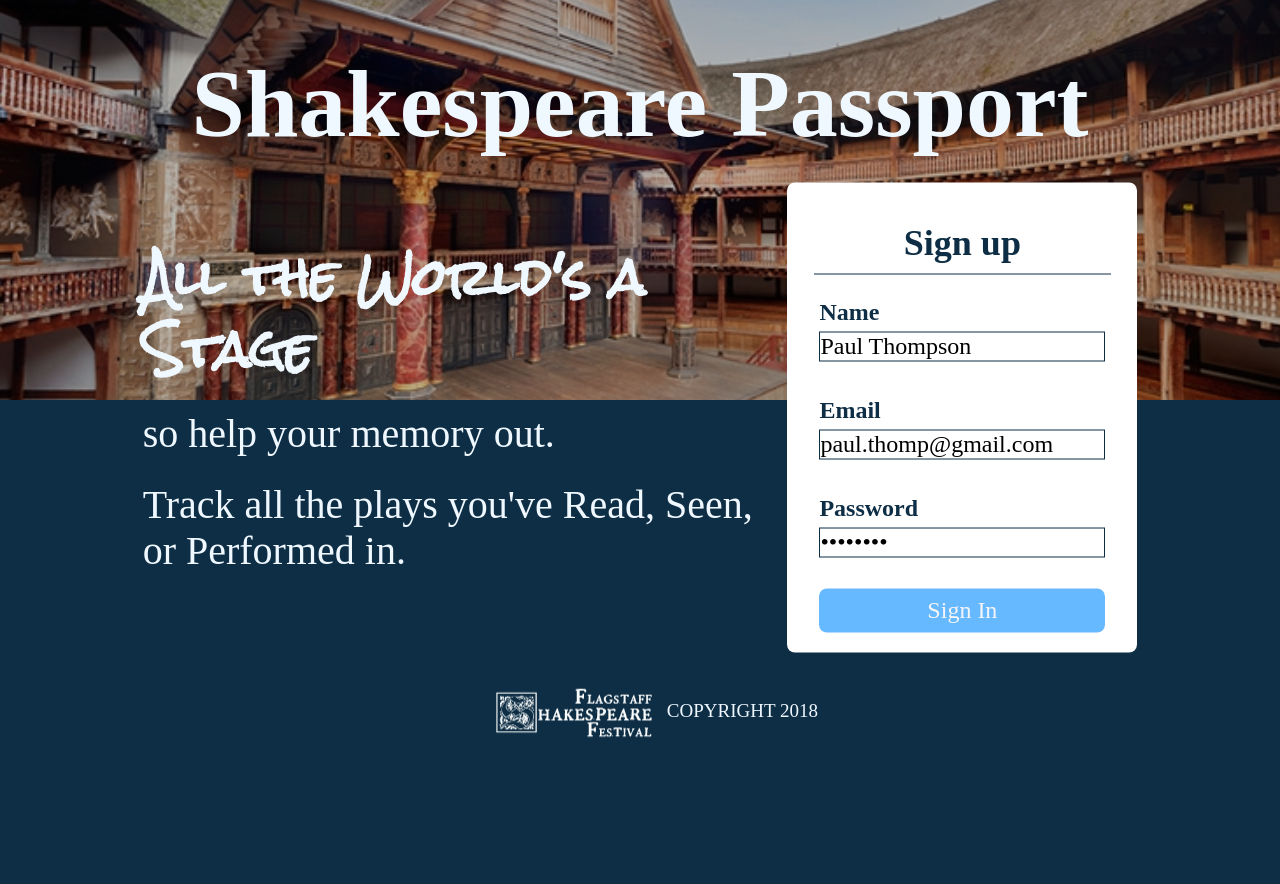
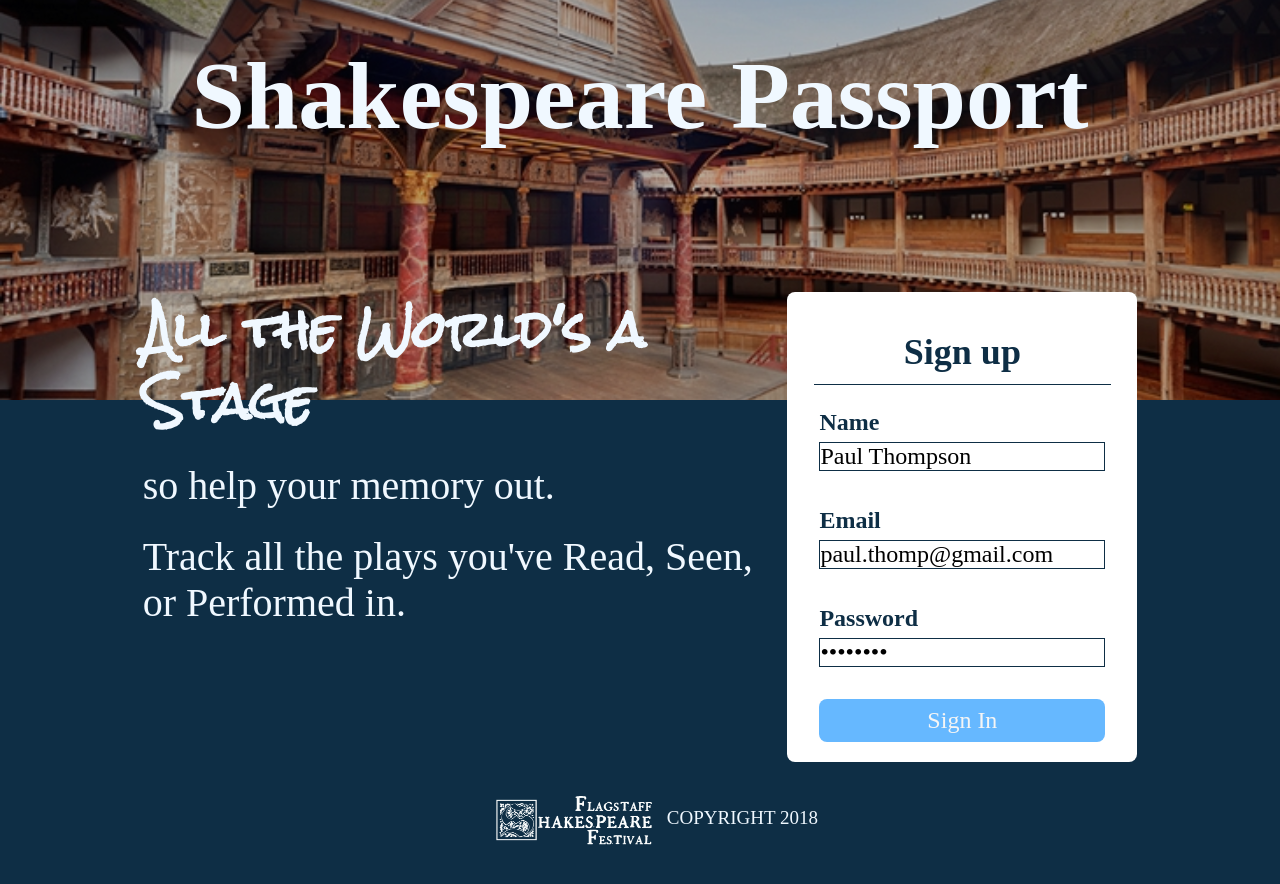
Before and after one commit to BlitzDampfwalze/shakespeare-passport-node-capstone, a website: page public/index.html in a window 1280 px wide. Drawn offline with nearby package versions, Linux system fonts and the light colour scheme; a web font is replaced by a local one.

Commit message:
Home page responsive styling mostly redone

```diff
--- a/public/index.html
+++ b/public/index.html
@@ -23,14 +23,13 @@
             </ul>
         </div>
     </nav>
-
+    <div class="background-div"></div>
     <header role="banner">
         <h1>Shakespeare Passport</h1>
     </header>
 
     <main role="main">
         <div id="form-container">
-            <div class="gutter">
             <section id="form-text">
                 <h3>All the World's a Stage</h3>
                 <p>so help your memory out.</p>
@@ -54,7 +53,7 @@
                     <button type="submit" class="submit-button">Sign In</button>
                 </fieldset>
             </form>
-            </div>
+
         </div>
 
         <section id="login-page" style="display: none;">
--- a/public/style.css
+++ b/public/style.css
@@ -19,47 +19,49 @@ body {
 h1 {
     font-family: 'IM Fell French Canon SC', serif;
     /* text-transform: uppercase; */
-    font-size: 4rem;
-    margin: 3rem;
+    font-size: 2.9rem;
+    margin: 2.5rem .5rem;
 }
 
 header {
+    padding: 1px 0;
+}
+
+.background-div {
     background: #00000047 url(images/globe-theatre.jpg) no-repeat center center;
-    background-size: 100% auto;
-    padding: 1px 0;
+    background-size: cover;
     background-blend-mode: multiply;
-    height: 50vh;
+    height: 28vh;
+    width: 100%;
+    position: absolute;
+    top: 0;
+    left: 0;
+    z-index: -1;
 }
 
 #form-container {
-    position: relative;
-    top: 50%;
-    left: 50%;
-    transform: translate(-50%, -50%);
-    /*    -ms-transform: translate(-50%, -50%);*/
     width: 100%;
     max-width: 1000px;
-    padding: 35px 0 0;
-    margin: 120px auto 0;
+    /*    padding: 35px 0 0;*/
+    margin: 0 auto;
 }
 
 #form-text {
     vertical-align: middle;
-    font-size: 32px;
+    font-size: 24px;
     width: 90%;
     text-align: center;
-    padding: 0 20px 10px 0;
     margin: 0 auto;
 }
 
 #form-text p {
-    margin-top: 25px;
+    margin: 25px 0 15px;
 }
 
 h3 {
     font-family: 'Rock Salt';
-    font-size: 2.8rem;
-    line-height: 3.5rem;
+    font-size: 2rem;
+    line-height: 3rem;
 }
 
 .sign-up-form {
@@ -246,6 +248,16 @@ footer p {
         width: 34%;
         /*        font-size: 32px;*/
     }
+    .background-div {
+        height: 35vh;
+    }
+    h1 {
+        font-size: 2.9rem;
+        margin: 2.5rem .5rem;
+    }
+    .sign-up-form {
+        margin-top: 10%;
+    }
 }
 
 /*ipad potrait*/
@@ -257,6 +269,10 @@ footer p {
     }
     h1 {
         font-size: 5rem;
+    }
+    h3 {
+        font-size: 2.8rem;
+        line-height: 3.5rem;
     }
     #form-text {
         margin: 0 auto 20px;
@@ -274,6 +290,9 @@ footer p {
     }
     .navbar ul li {
         display: inline;
+    }
+    .background-div {
+        height: 42vh;
     }
 }
 
@@ -298,6 +317,7 @@ footer p {
         text-align: left;
         padding: 0 20px 0 0;
     }
+    #form-text p {}
     .sign-up-form {
         display: inline-block;
         width: 35%;
@@ -311,6 +331,9 @@ footer p {
         font-size: 32px;
     }
     #form-container {
-        margin: 0 0 -250px;
+        /*        margin: 0 0 -250px;*/
+    }
+    .background-div {
+        height: 50vh;
     }
 }
```
Lines whose indentation alone changed are shown as unchanged.
